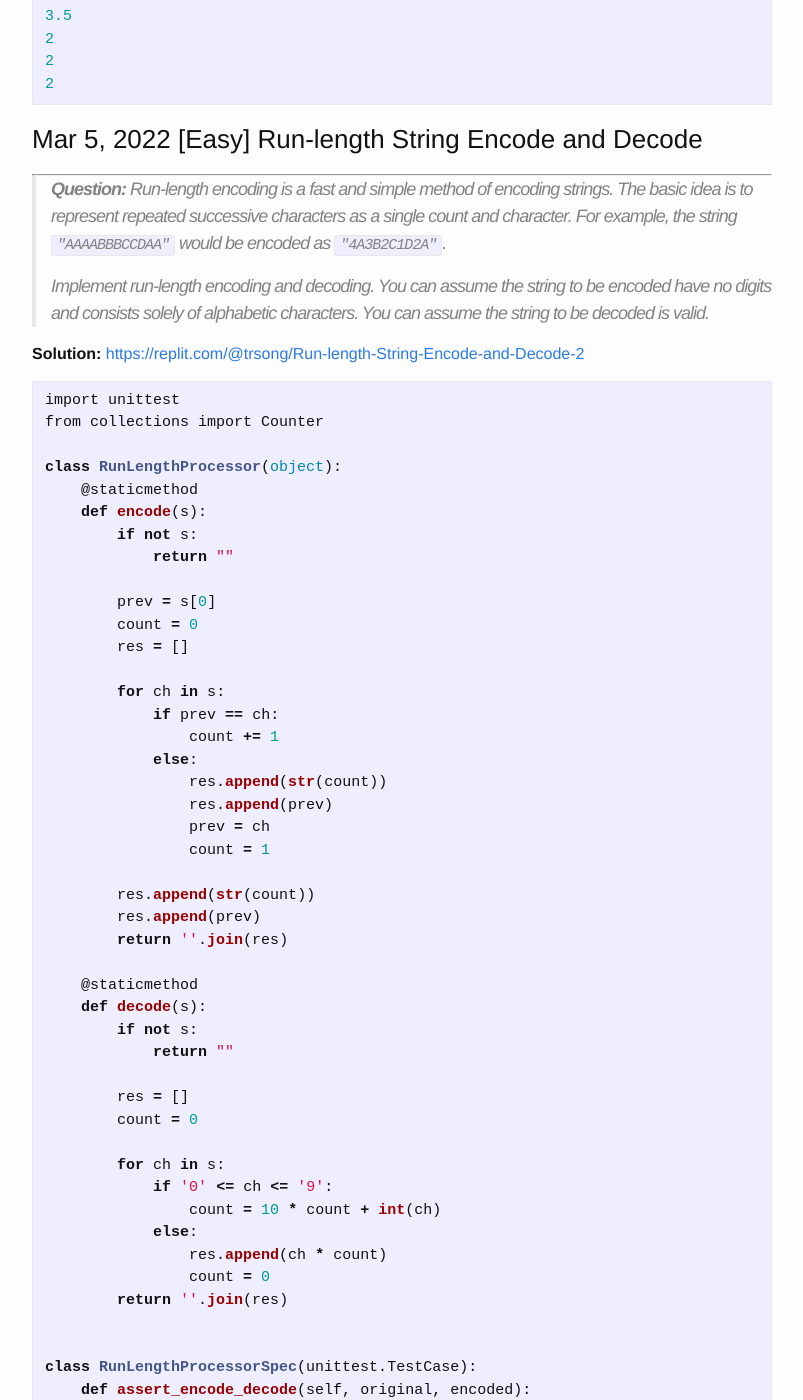
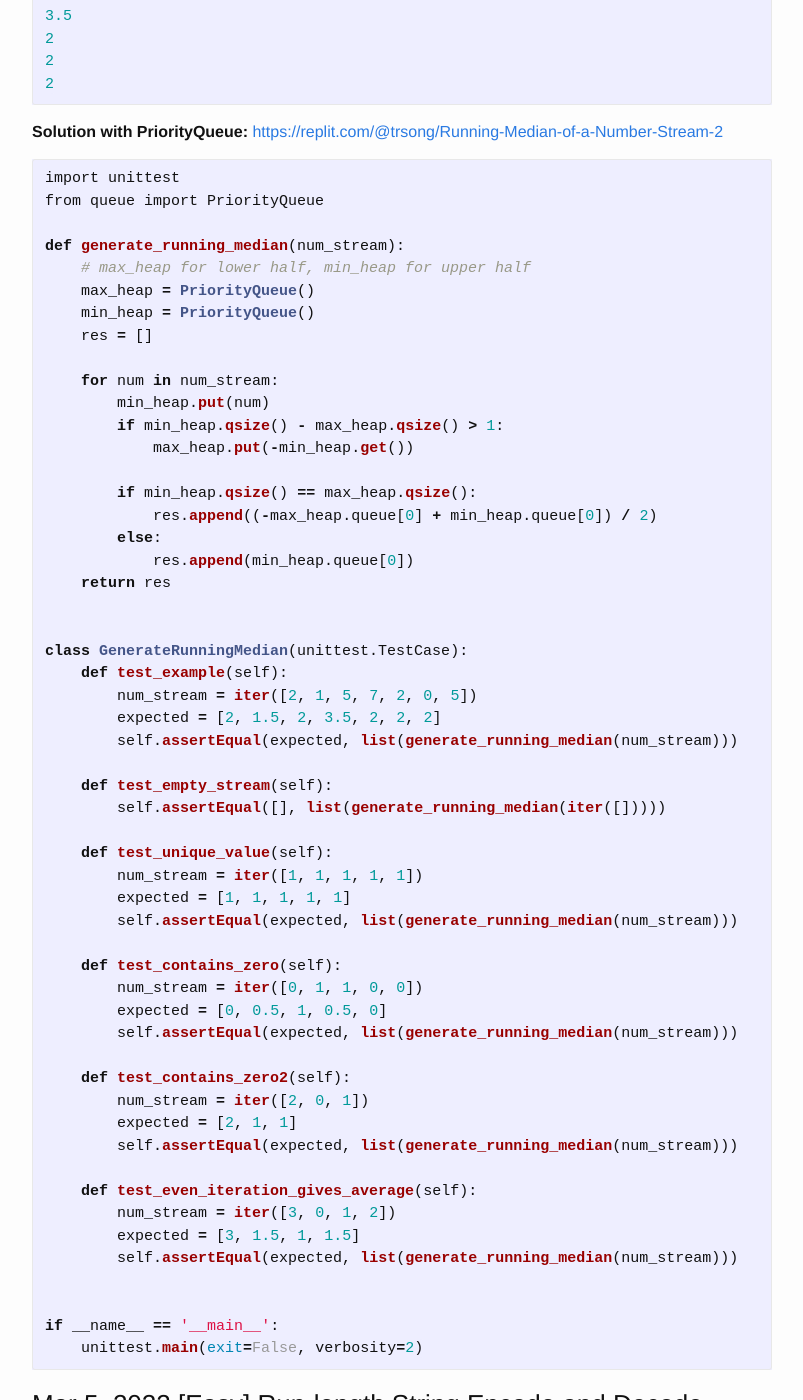
Before and after one commit to trsong/trsong.github.io, a Jekyll site: the page built from _posts/2022-02-01-DailyQuestionsFeb.md, in a window 1280 px wide and 1400 px high, scrolled down 1658 px. Shown: the whole window, without its empty margins (238-1041 px from the left). Built offline with Jekyll 4.4.1, drawn with Linux system fonts in a browser that asks for light colours; some of the changed text lies outside the part shown.

Commit message:
Add solution to Mar 5 question.

````diff
--- a/_posts/2022-02-01-DailyQuestionsFeb.md
+++ b/_posts/2022-02-01-DailyQuestionsFeb.md
@@ -38,6 +38,63 @@ categories: Python/Java
 2
 2
 2
+```
+
+**Solution with PriorityQueue:** [https://replit.com/@trsong/Running-Median-of-a-Number-Stream-2](https://replit.com/@trsong/Running-Median-of-a-Number-Stream-2)
+```py
+import unittest
+from queue import PriorityQueue
+
+def generate_running_median(num_stream):
+    # max_heap for lower half, min_heap for upper half
+    max_heap = PriorityQueue()
+    min_heap = PriorityQueue()
+    res = []
+
+    for num in num_stream:
+        min_heap.put(num)
+        if min_heap.qsize() - max_heap.qsize() > 1:
+            max_heap.put(-min_heap.get())
+
+        if min_heap.qsize() == max_heap.qsize():
+            res.append((-max_heap.queue[0] + min_heap.queue[0]) / 2)
+        else:
+            res.append(min_heap.queue[0])
+    return res
+
+
+class GenerateRunningMedian(unittest.TestCase):
+    def test_example(self):
+        num_stream = iter([2, 1, 5, 7, 2, 0, 5])
+        expected = [2, 1.5, 2, 3.5, 2, 2, 2]
+        self.assertEqual(expected, list(generate_running_median(num_stream)))
+
+    def test_empty_stream(self):
+        self.assertEqual([], list(generate_running_median(iter([]))))
+
+    def test_unique_value(self):
+        num_stream = iter([1, 1, 1, 1, 1])
+        expected = [1, 1, 1, 1, 1]
+        self.assertEqual(expected, list(generate_running_median(num_stream)))
+
+    def test_contains_zero(self):
+        num_stream = iter([0, 1, 1, 0, 0])
+        expected = [0, 0.5, 1, 0.5, 0]
+        self.assertEqual(expected, list(generate_running_median(num_stream)))
+
+    def test_contains_zero2(self):
+        num_stream = iter([2, 0, 1])
+        expected = [2, 1, 1]
+        self.assertEqual(expected, list(generate_running_median(num_stream)))
+
+    def test_even_iteration_gives_average(self):
+        num_stream = iter([3, 0, 1, 2])
+        expected = [3, 1.5, 1, 1.5]
+        self.assertEqual(expected, list(generate_running_median(num_stream)))
+
+
+if __name__ == '__main__':
+    unittest.main(exit=False, verbosity=2)
 ```
 
 ### Mar 5, 2022 \[Easy\] Run-length String Encode and Decode
````
